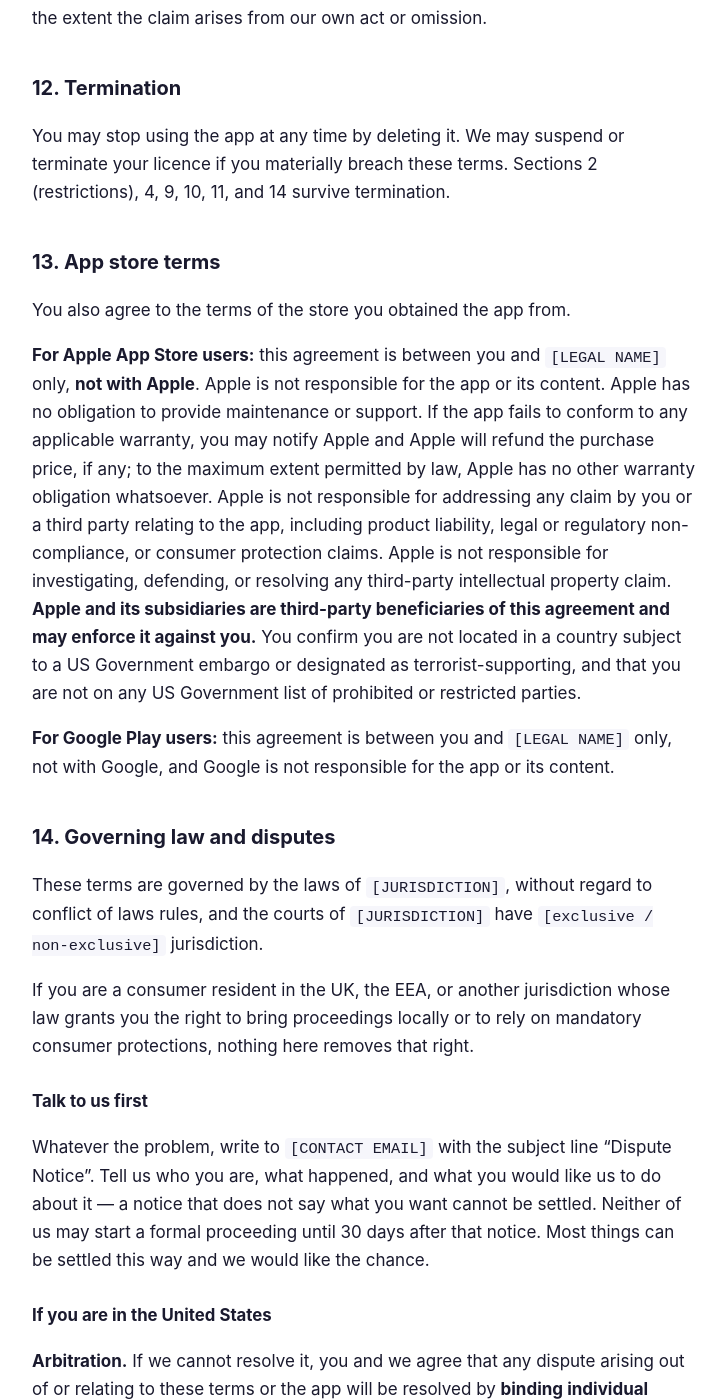
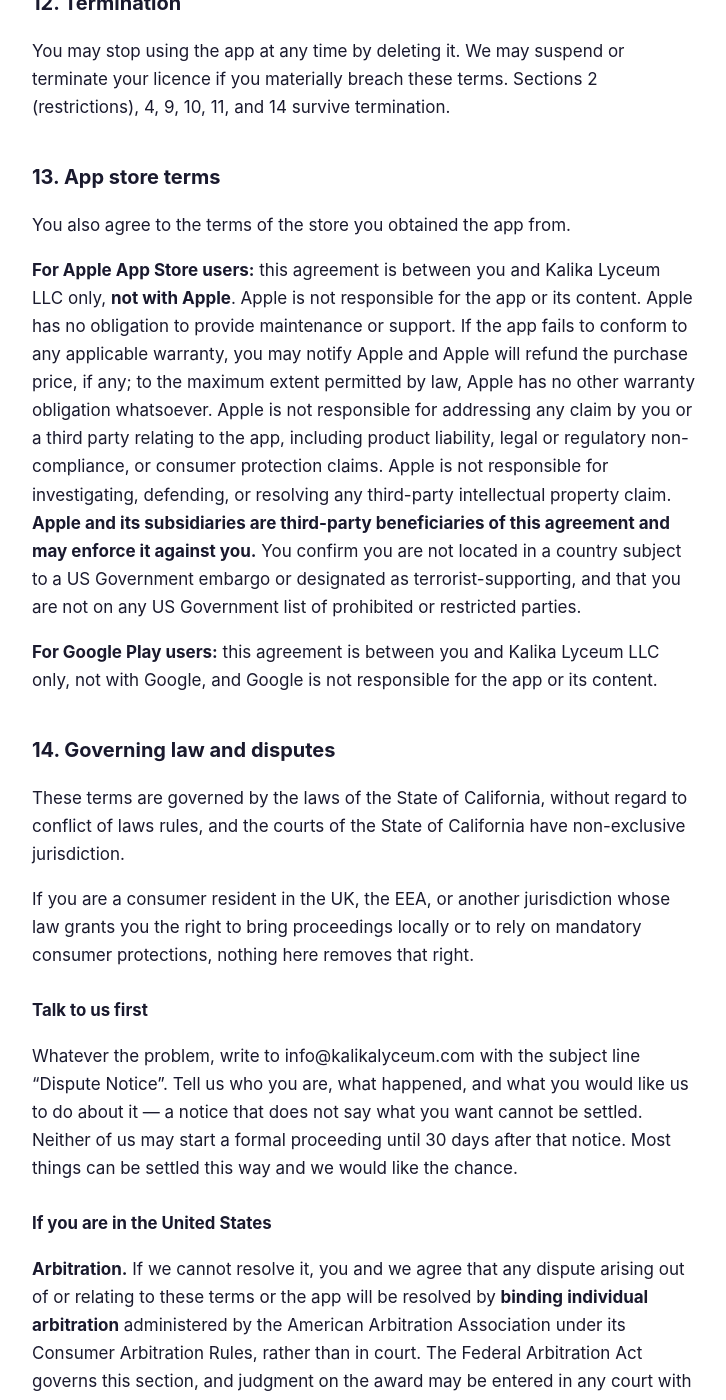
Before and after one commit to Anay-Chauhan/budyears-site, a Jekyll site: the page built from terms.md, in a window 1280 px wide and 1400 px high, scrolled down 10295 px. Shown: the whole window, without its empty margins (276-1002 px from the left). Built offline with Jekyll 4.4.1, drawn with Linux system fonts in a browser that asks for light colours; some of the changed text lies outside the part shown.

Commit message:
Name Kalika Lyceum LLC as the provider, and fill the rest
Both documents were entirely placeholdered. They now name the provider,
its address, one contact mailbox, the governing law and the venue.

- Provider: Kalika Lyceum LLC, 11583 Morning Spring Ct, Cupertino, CA
  95014, USA, info@kalikalyceum.com. One mailbox serves the privacy,
  support and dispute roles the documents name separately, because an
  unwatched alias is worse than a shared one and the policy promises to
  answer.
- California law, non-exclusive jurisdiction. Exclusive would sit against
  the consumer-rights carve-out in the next clause, and against an
  audience that is mostly minors.
- Small claims in Santa Clara County, following the registered address.
- Priyanka Chauhan, Co-founder, named as the person Quebec's Law 25
  requires, with title and contact published.
- Effective September 19, 2026.

The two paid-content sections stay. The 250-problem preview is live
behaviour today — every paid shelf is capped at it because entitlements
return none — so removing the section would leave what students actually
hit undocumented. The refund language also stays as written: Apple gives
developers no mechanism to issue an App Store refund, whoever holds the
account, and the section already promises the most the LLC can do, which
is to put the case to the store.

The DRAFT banner stays. No lawyer has reviewed these.

Four blocks remain in privacy.md and check_legal.py cannot see three of
them, being line-based where they are not: the Firebase retention figure,
the DPIA obligation, the Mexican regulator caveat, and the translation
requirement.

Co-Authored-By: Claude Opus 5 (1M context) <noreply@anthropic.com>

```diff
--- a/terms.md
+++ b/terms.md
@@ -8,17 +8,16 @@ permalink: /terms
 # Terms of Use
 
 **DRAFT — not legal advice. Review with a qualified lawyer before publishing.**
-Every `[SQUARE BRACKET]` below must be filled in or removed.
 
-**Effective date:** `[DATE]`
-**Provided by:** `[LEGAL NAME]`, `[ADDRESS]`
-**Contact:** `[SUPPORT EMAIL]`
+**Effective date:** September 19, 2026
+**Provided by:** Kalika Lyceum LLC, 11583 Morning Spring Ct, Cupertino, CA 95014, USA
+**Contact:** info@kalikalyceum.com
 
 ---
 
 ## Read this first
 
-This is an agreement between you and `[LEGAL NAME]` covering your use of the
+This is an agreement between you and Kalika Lyceum LLC covering your use of the
 Bud Years app. By downloading, installing, or using the app, you accept it. If
 you do not accept it, do not use the app.
 
@@ -136,7 +135,7 @@ Two things follow, and both matter more than the label:
 - **AI-assisted drafting does not make content correct, and human checking does
   not make it perfect.** Section 3 already says we do not warrant accuracy.
   That applies to every question regardless of how it was written. If something
-  looks wrong, it may be wrong — tell us at `[SUPPORT EMAIL]`.
+  looks wrong, it may be wrong — tell us at info@kalikalyceum.com.
 - **The app does not run AI.** There is no chatbot, no generated response, and
   nothing produced while you use it. Every question you see was written,
   checked, and published before you opened the app. Nothing you type or mark is
@@ -167,7 +166,7 @@ know, which is the one thing the app cannot do for you.
 
 ## 4. Trademarks and independence
 
-`[LEGAL NAME]` is **not affiliated with, endorsed by, sponsored by, or
+Kalika Lyceum LLC is **not affiliated with, endorsed by, sponsored by, or
 connected to** the College Board, ACT Inc., Educational Testing Service, the
 Graduate Management Admission Council, or any other examining or awarding
 body.
@@ -184,7 +183,7 @@ it. We do not host anything uploaded by users, and we do not reproduce
 published exam papers.
 
 If you nevertheless believe something in the app infringes your copyright or
-other rights, write to `[SUPPORT EMAIL]` with enough detail to find it — the
+other rights, write to info@kalikalyceum.com with enough detail to find it — the
 course, the subject, and the text or serial number of the item — and what right
 you say it infringes. We will look at it promptly and remove or rewrite
 anything we cannot stand behind. We would rather correct a genuine problem than
@@ -236,7 +233,7 @@ to deliver it would be worse than saying nothing.
 
 What we will do instead: if you bought within the last 14 days, the course was
 materially not what the preview showed, and the store has declined you, write
-to `[SUPPORT EMAIL]` with your receipt. We will put the case to the store
+to info@kalikalyceum.com with your receipt. We will put the case to the store
 ourselves. We cannot promise the outcome, because it is not ours to decide.
 
 ### Statutory cancellation rights
@@ -402,7 +399,7 @@ terminate your licence if you materially breach these terms. Sections 2
 You also agree to the terms of the store you obtained the app from.
 
 **For Apple App Store users:** this agreement is between you and
-`[LEGAL NAME]` only, **not with Apple**. Apple is not responsible for the app
+Kalika Lyceum LLC only, **not with Apple**. Apple is not responsible for the app
 or its content. Apple has no obligation to provide maintenance or support.
 If the app fails to conform to any applicable warranty, you may notify Apple
 and Apple will refund the purchase price, if any; to the maximum extent
@@ -417,15 +414,15 @@ subject to a US Government embargo or designated as terrorist-supporting, and
 that you are not on any US Government list of prohibited or restricted
 parties.
 
-**For Google Play users:** this agreement is between you and `[LEGAL NAME]`
+**For Google Play users:** this agreement is between you and Kalika Lyceum LLC
 only, not with Google, and Google is not responsible for the app or its
 content.
 
 ## 14. Governing law and disputes
 
-These terms are governed by the laws of `[JURISDICTION]`, without regard to
-conflict of laws rules, and the courts of `[JURISDICTION]` have
-`[exclusive / non-exclusive]` jurisdiction.
+These terms are governed by the laws of the State of California, without regard to
+conflict of laws rules, and the courts of the State of California have
+non-exclusive jurisdiction.
 
 If you are a consumer resident in the UK, the EEA, or another jurisdiction
 whose law grants you the right to bring proceedings locally or to rely on
@@ -433,7 +430,7 @@ mandatory consumer protections, nothing here removes that right.
 
 ### Talk to us first
 
-Whatever the problem, write to `[CONTACT EMAIL]` with the subject line
+Whatever the problem, write to info@kalikalyceum.com with the subject line
 "Dispute Notice". Tell us who you are, what happened, and what you would like
 us to do about it — a notice that does not say what you want cannot be settled.
 Neither of us may start a formal proceeding until 30 days after that notice.
@@ -463,7 +460,7 @@ scope and enforceability of this section, including whether a particular
 dispute belongs in arbitration at all.
 
 **Small claims.** Either of us may instead bring an individual claim in small
-claims court in `[COUNTY, STATE]`, if it qualifies.
+claims court in Santa Clara County, California, if it qualifies.
 
 **Claims that stay in court.** Either of us may go straight to court, without
 arbitrating, for a claim about copyright, trade marks, trade secrets, or the
@@ -482,7 +479,7 @@ exceed the value of every claim combined, and a rule that makes the process
 unusable is not a fair process.
 
 **You can opt out of arbitration.** You may reject the arbitration requirement
-by emailing `[CONTACT EMAIL]` with the subject line "Arbitration Opt-Out"
+by emailing info@kalikalyceum.com with the subject line "Arbitration Opt-Out"
 within **30 days** of first using the app, giving your device platform and the
 date. Opting out costs nothing and does not affect your use of the app.
 
@@ -531,7 +528,7 @@ consequence of collecting nothing about you, and it is the trade we chose.
 **Accessibility.** We want the app to be usable by as many students as
 possible, and it is built to respect the text size, contrast, and reduced-motion
 settings your device already carries. If something is unusable for you, tell us
-at `[SUPPORT EMAIL]` and we will treat it as a fault rather than a request.
+at info@kalikalyceum.com and we will treat it as a fault rather than a request.
 
 **Things outside our control.** We are not responsible for failures caused by
 events beyond our reasonable control, including network and platform outages,
@@ -546,5 +543,5 @@ agreement between us about the app.
 
 ## 17. Contact
 
-`[SUPPORT EMAIL]`
-`[LEGAL NAME]`, `[ADDRESS]`
+info@kalikalyceum.com
+Kalika Lyceum LLC, 11583 Morning Spring Ct, Cupertino, CA 95014, USA
```
Also changed, not shown: other parts of terms.md (+0 -2 lines), privacy.md (+15 -18 lines).
